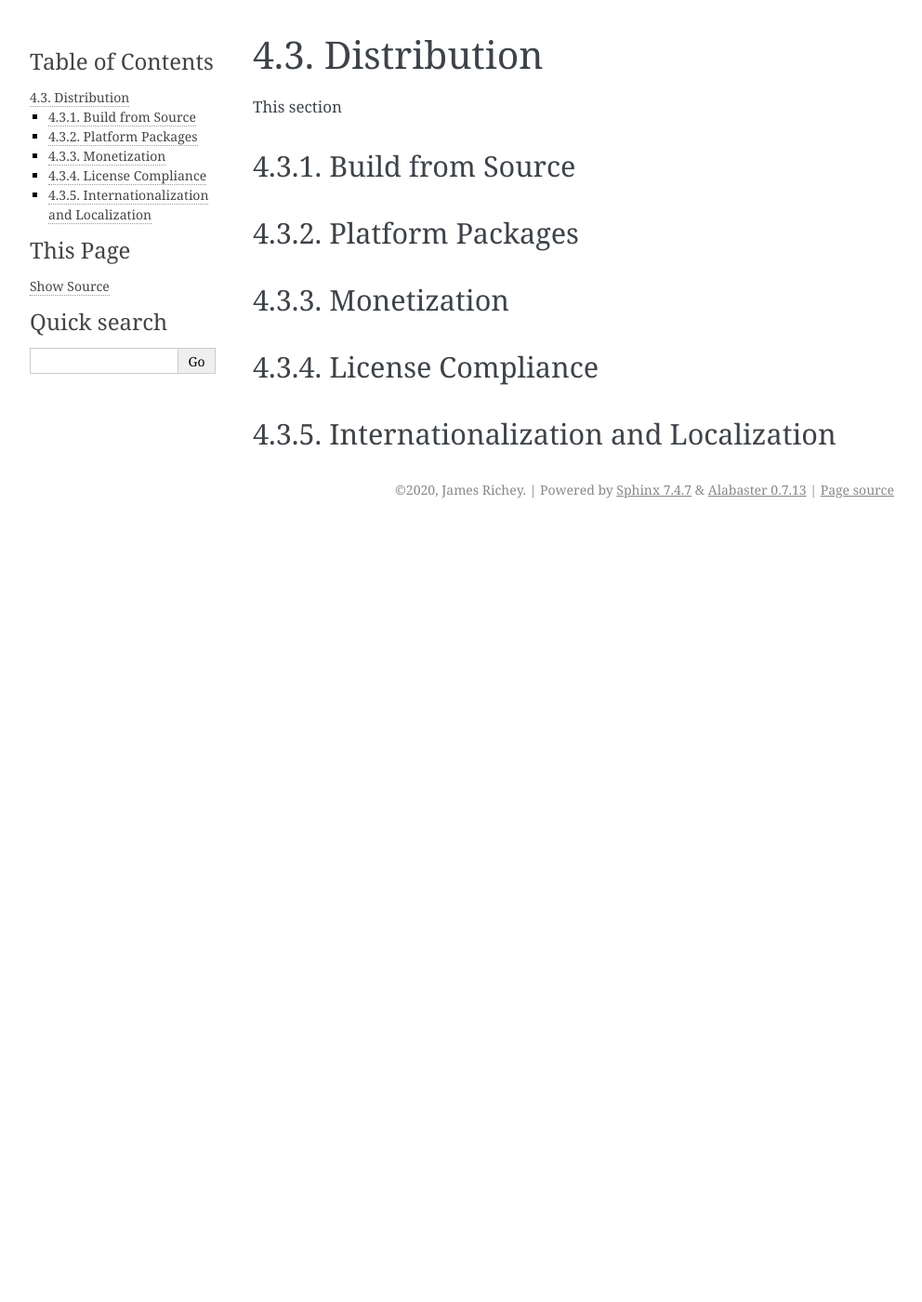
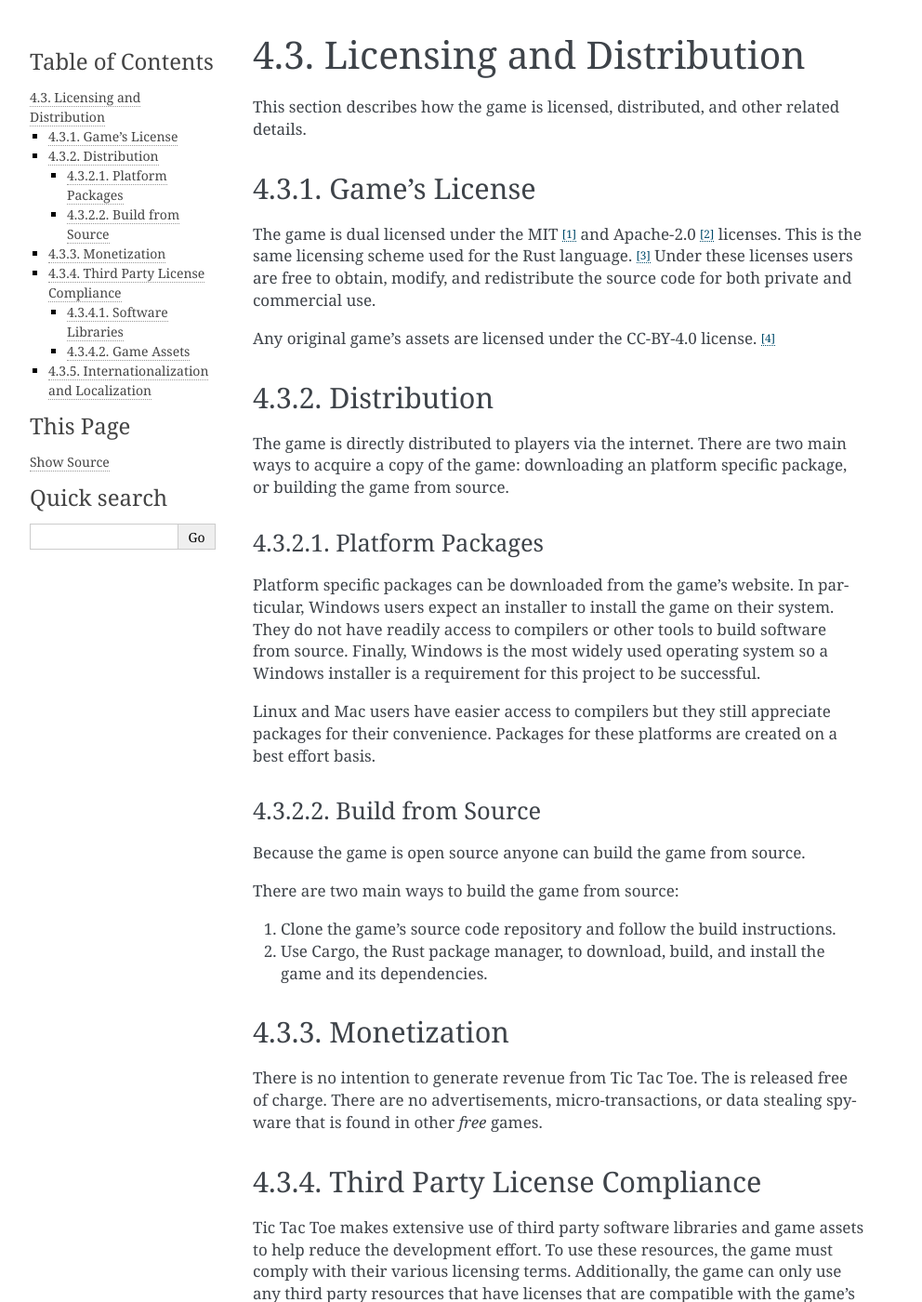
Before and after one commit to fossxo/fossxo-gdd, a Sphinx documentation site: the page built from source/misc/distribution.rst, in a window 1280 px wide and 1400 px high. Shown: the whole window at 93% size, without its empty margins (148-1140 px from the left). Built offline with Sphinx 7.4.7, drawn with Linux system fonts in a browser that asks for light colours; pages that are not in the unit, such as notebooks, are missing from menus; some of the changed text lies outside the part shown.

Commit message:
Write the Licensing and Distribution section
The Licensing and Distribution section describes the various aspects of
how the game is released into the world and provided to players.

```diff
--- a/source/index.rst
+++ b/source/index.rst
@@ -55,7 +55,7 @@
     gui
     environments
     misc/index
-    technical-design
+    technical-design/index
     glossary
     references
 
--- a/source/misc/distribution.rst
+++ b/source/misc/distribution.rst
@@ -1,49 +1,137 @@
-############
-Distribution
-############
+##########################
+Licensing and Distribution
+##########################
 
-This section
+This section describes how the game is licensed, distributed, and other related
+details.
 
-=================
-Build from Source
-=================
+==============
+Game's License
+==============
+The game is dual licensed under the MIT [#mitlicense]_ and
+Apache-2.0 [#apachelicense]_ licenses. This is the same licensing scheme used
+for the Rust language. [#rustlanglicense]_ Under these licenses users are free
+to obtain, modify, and redistribute the source code for both private and
+commercial use.
 
-..  TODO:
-    * install from https://crates.io/ via cargo with cargo install open_ttt
-    * or clone repo and then use cargo run --release
+Any original game's assets are licensed under the CC-BY-4.0 license. [#ccbylicense]_
 
 
-=================
+============
+Distribution
+============
+The game is directly distributed to players via the internet. There are two main
+ways to acquire a copy of the game: downloading an platform specific package, or
+building the game from source.
+
+-----------------
 Platform Packages
-=================
+-----------------
+Platform specific packages can be downloaded from the game's website.
+In particular, Windows users expect an installer to install the game on their
+system. They do not have readily access to compilers or other tools to build
+software from source. Finally, Windows is the most widely used operating system
+so a Windows installer is a requirement for this project to be successful.
 
-..  TODO: Installer for our Windows friends. It would be nice to have a Linux and Mac packages too.
+Linux and Mac users have easier access to compilers but they still appreciate
+packages for their convenience. Packages for these platforms are created on a
+best effort basis.
+
+-----------------
+Build from Source
+-----------------
+Because the game is open source anyone can build the game from source.
+
+There are two main ways to build the game from source:
+
+1.  Clone the game's source code repository and follow the build instructions.
+2.  Use Cargo, the Rust package manager, to download, build, and install the
+    game and its dependencies.
+
 
 ============
 Monetization
 ============
+There is no intention to generate revenue from Tic Tac Toe. The is released
+free of charge. There are no advertisements, micro-transactions, or data
+stealing spyware that is found in other *free* games.
 
-..  TODO: The game is Free, open source, no advertisments.  The game is released
-        under the MIT and Apachie
 
 ..  _ref-distribution-license-compliance:
 
-==================
-License Compliance
-==================
+==============================
+Third Party License Compliance
+==============================
+Tic Tac Toe makes extensive use of third party software libraries and game
+assets to help reduce the development effort. To use these resources, the game
+must comply with their various licensing terms. Additionally, the game can only
+use any third party resources that have licenses that are compatible with the
+game's license.
 
-..  TODO:
-    - The game makes extensive use of third party code and assets.
-    - What licenses can be used for third party code and assets?
-      - Lookup the CC licenses.
-    - How the assets are tracked and credits updated
-      - On or accessable from the credits screen
+------------------
+Software Libraries
+------------------
+Rust libraries that have the following licenses can be used by the game:
+
+* MIT
+* Apache-2.0
+* The Unlicense
+
+Additionally, the game can dynamically link to libraries with the above licenses
+plus libraries that are licensed under the LGPL.
+
+A software bill of materials is included in the game's user documentation. This
+ensures the game complies with the required copyright notices. Also, users can
+see exactly what is included in the software.
+
+The software bill of materials includes the following information about each
+library:
+
+* Name
+* Version number
+* License
+* Link to website or source code repository
+
+
+-----------
+Game Assets
+-----------
+The game can freely use or remix third party music, sound FX, and textures that
+have the following licenses: [#ccbysa]_
+
+* CC0
+* CC-BY
+
+A list of third party assets used is accessible from the game's credits or user
+documentation to fulfill the attribution requirements. The following information
+is included for each asset:
+
+*   Title - title of the work.
+*   Author - name or handle of the author.
+*   License - the specific CC license the work is published under.
+*   Copyright notice - some works include a copyright notice supplied by the
+    author that must be included in the attribution.
+*   Source - link to website the asset was obtained from.
+*   Is derivative - Mention if the work was modified from the original and
+    provide a short summary of changes.
 
 
 =====================================
 Internationalization and Localization
 =====================================
+The game is initially released in American English. However, localizations are
+accepted from contributors to include in future releases. This helps the game be
+more accessible to a wider audience. To make it easy to add various
+localizations, the game is designed with internationalization support.
 
-..  TODO:
-    The game supports internationalization. It is released in English but localizations
-    are accepted from contributors.
+
+..  rubric:: Footnotes
+
+..  [#mitlicense] `Choose an open source license - MIT License <https://choosealicense.com/licenses/mit/>`_
+..  [#apachelicense] `Choose an open source license - Apache License 2.0 <https://choosealicense.com/licenses/apache-2.0/>`_
+..  [#rustlanglicense] See Rust's `README <https://github.com/rust-lang/rust#license>`_
+        for licensing details.
+..  [#ccbylicense] `Choose an open source license - Creative Commons Attribution 4.0 International <https://choosealicense.com/licenses/cc-by-4.0/>`_
+..  [#ccbysa] The CC-BY-SA is incompatible with the the game's licensing terms.
+        It is this author's understanding that a game is considered a derivative
+        work and thus must also be licensed under CC-BY-SA.
--- a/source/technical-design.rst
+++ b/source/technical-design/index.rst
@@ -26,6 +26,8 @@ Technical Design
       * Part of the credits can be built from information in this file.
       * Create a "credits" section in the help pages that credit assets per
         environment.
+      * Use `cargo metadata` to get all of the dependencies of the game. This
+        can be used to create a bill of materials.
     * Development Aids
       - Tool that generates code needed for an environment
         - The generated environment should be fully playable so developers can
@@ -46,3 +48,5 @@ Technical Design
         be located, and do other up front checking during the loading process.
     * Packaging
       - Windows Inno setup / Linux app package thing / Mac OS
+      - Talk about branding and such
+      - What about package signing? How do we get and manage our certificates?
```
Also changed, not shown: source/misc/future-enhancements.rst (+40 -22 lines).
